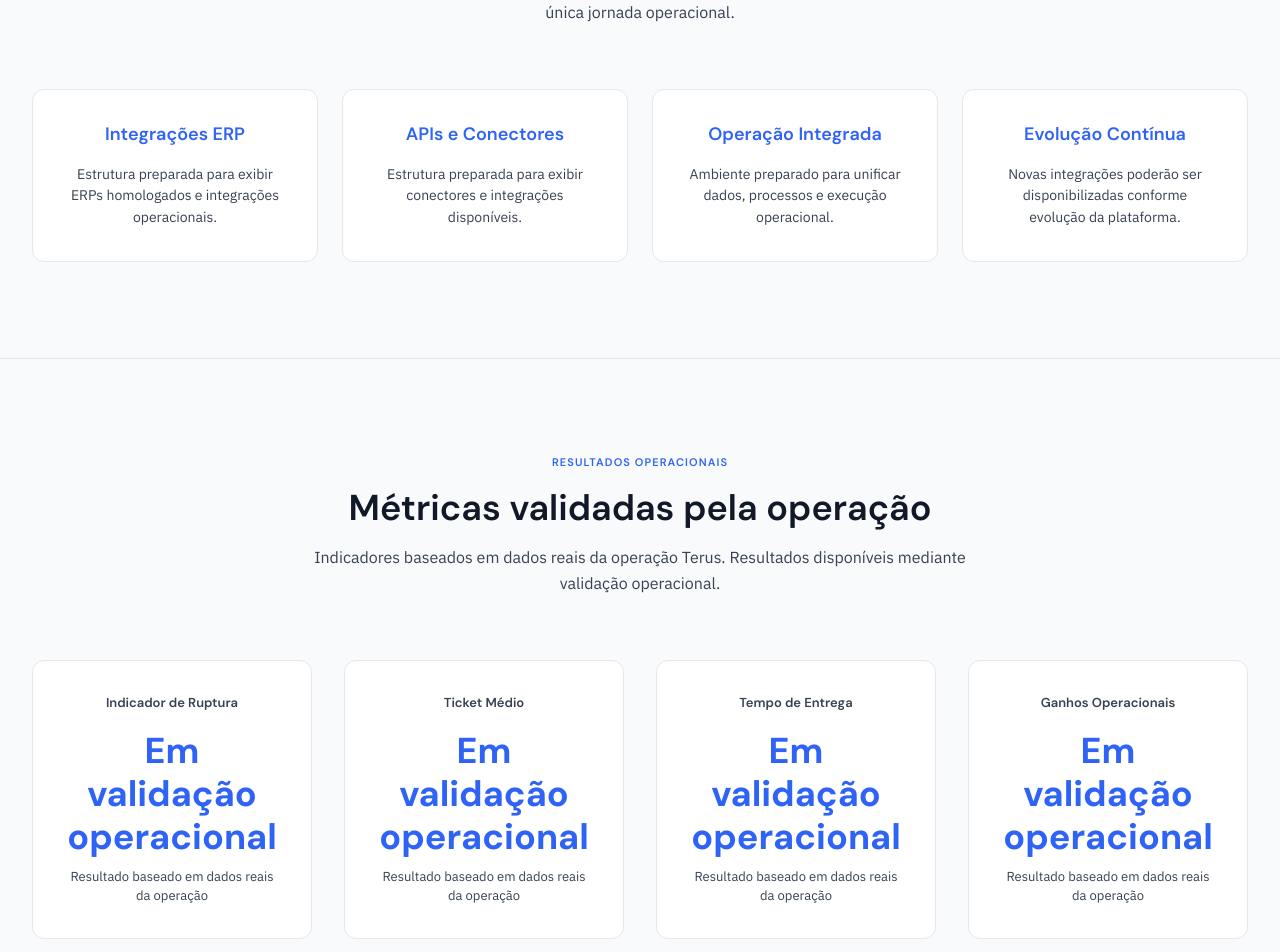
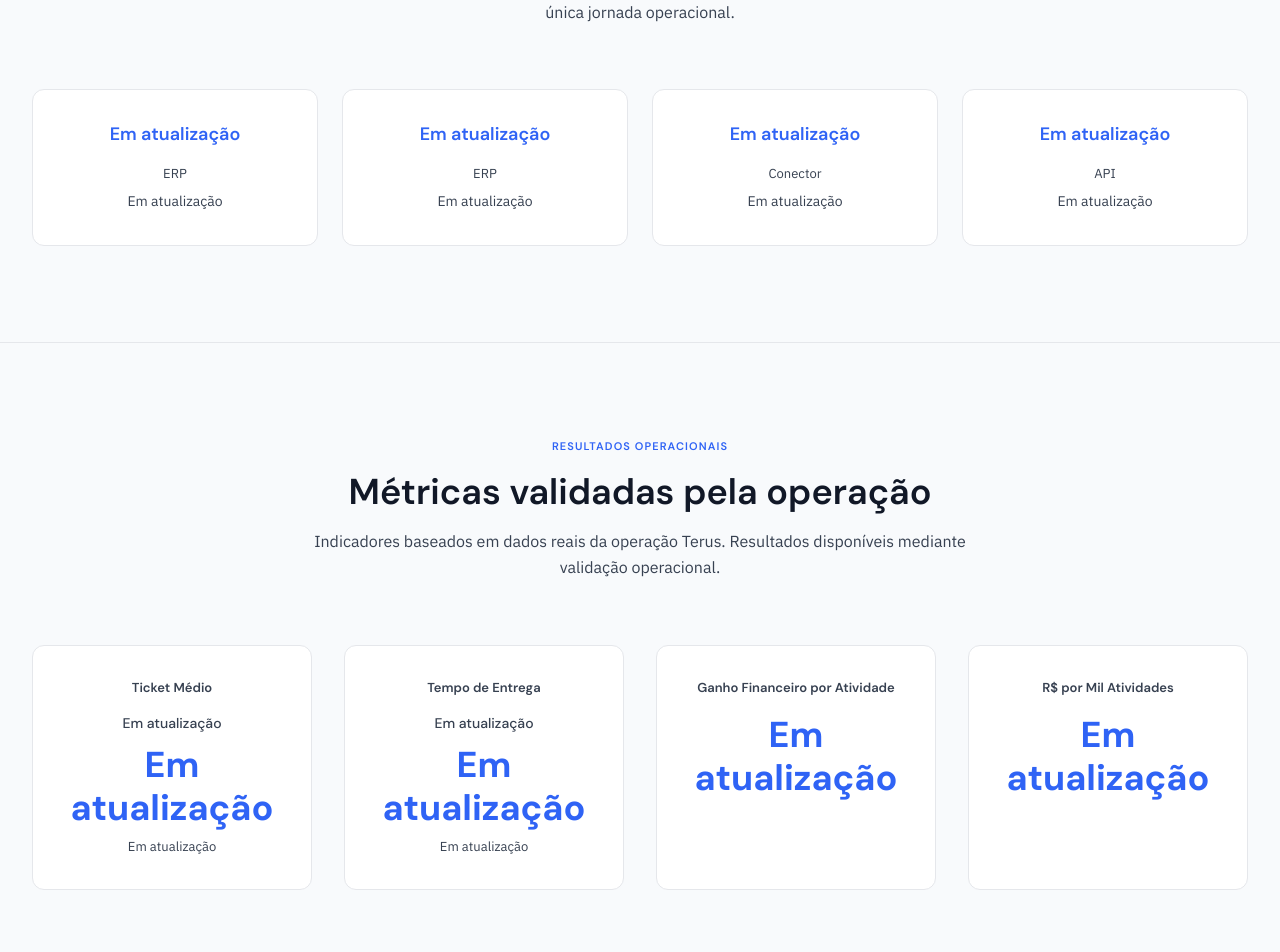
Before and after one commit to Lucash67/terus-platform, a Next.js app in the folder apps/web/: page / in a window 1280 px wide. Shown: the part 3760-4712 px from the top of the page. Built offline with nearby package versions, Linux system fonts and the light colour scheme.

Commit message:
Create centralized site-data.ts and refactor components to consume it - OperationalResultsSection, PlatformIndicatorsSection, CompaniesSection, SocialProofSection, ReliabilitySection, IntegrationsEcosystemSection - all with institutional placeholders and documentation for future data entry

```diff
--- a/apps/web/components/sections/integrations-ecosystem-section.tsx
+++ b/apps/web/components/sections/integrations-ecosystem-section.tsx
@@ -1,27 +1,5 @@
 import { Container } from "@/components/layout/container";
-
-const INTEGRATIONS_ECOSYSTEM_ITEMS = [
-  {
-    title: "Integrações ERP",
-    description:
-      "Estrutura preparada para exibir ERPs homologados e integrações operacionais.",
-  },
-  {
-    title: "APIs e Conectores",
-    description:
-      "Estrutura preparada para exibir conectores e integrações disponíveis.",
-  },
-  {
-    title: "Operação Integrada",
-    description:
-      "Ambiente preparado para unificar dados, processos e execução operacional.",
-  },
-  {
-    title: "Evolução Contínua",
-    description:
-      "Novas integrações poderão ser disponibilizadas conforme evolução da plataforma.",
-  },
-];
+import { INTEGRACOES } from "@/lib/constants/site-data";
 
 export function IntegrationsEcosystemSection() {
   return (
@@ -41,16 +19,27 @@ export function IntegrationsEcosystemSection() {
         </div>
 
         <div className="mt-16 grid gap-6 sm:grid-cols-2 lg:grid-cols-4">
-          {INTEGRATIONS_ECOSYSTEM_ITEMS.map((item) => (
+          {INTEGRACOES.map((integration) => (
             <div
-              key={item.title}
+              key={integration.name}
               className="rounded-lg border border-surface-border bg-surface-base p-8 text-center"
             >
-              <h3 className="font-display text-heading-md font-semibold text-brand-primary">
-                {item.title}
-              </h3>
-              <p className="mt-4 text-body-md text-text-secondary">
-                {item.description}
+              {integration.logo ? (
+                <img
+                  src={integration.logo}
+                  alt={integration.name}
+                  className="mx-auto h-12 w-auto"
+                />
+              ) : (
+                <h3 className="font-display text-heading-md font-semibold text-brand-primary">
+                  {integration.name}
+                </h3>
+              )}
+              <p className="mt-4 text-body-sm text-text-secondary">
+                {integration.type}
+              </p>
+              <p className="mt-2 text-body-md text-text-secondary">
+                {integration.description}
               </p>
             </div>
           ))}
--- a/apps/web/components/sections/operational-results-section.tsx
+++ b/apps/web/components/sections/operational-results-section.tsx
@@ -1,27 +1,5 @@
 import { Container } from "@/components/layout/container";
-
-const OPERATIONAL_RESULTS = [
-  {
-    title: "Indicador de Ruptura",
-    value: "Em validação operacional",
-    description: "Resultado baseado em dados reais da operação",
-  },
-  {
-    title: "Ticket Médio",
-    value: "Em validação operacional",
-    description: "Resultado baseado em dados reais da operação",
-  },
-  {
-    title: "Tempo de Entrega",
-    value: "Em validação operacional",
-    description: "Resultado baseado em dados reais da operação",
-  },
-  {
-    title: "Ganhos Operacionais",
-    value: "Em validação operacional",
-    description: "Resultado baseado em dados reais da operação",
-  },
-];
+import { RESULTADOS_OPERACIONAIS } from "@/lib/constants/site-data";
 
 export function OperationalResultsSection() {
   return (
@@ -41,7 +19,7 @@ export function OperationalResultsSection() {
         </div>
 
         <div className="mt-16 grid gap-8 sm:grid-cols-2 lg:grid-cols-4">
-          {OPERATIONAL_RESULTS.map((result) => (
+          {RESULTADOS_OPERACIONAIS.map((result) => (
             <div
               key={result.title}
               className="rounded-lg border border-surface-border bg-surface-base p-8 text-center"
@@ -49,12 +27,23 @@ export function OperationalResultsSection() {
               <p className="font-display text-body-sm font-semibold text-text-secondary">
                 {result.title}
               </p>
-              <p className="mt-4 font-display text-display-lg font-bold text-brand-primary">
-                {result.value}
-              </p>
-              <p className="mt-2 text-body-sm text-text-secondary">
-                {result.description}
-              </p>
+              {result.before && result.after ? (
+                <>
+                  <p className="mt-4 font-display text-body-md text-text-secondary">
+                    {result.before}
+                  </p>
+                  <p className="mt-2 font-display text-display-lg font-bold text-brand-primary">
+                    {result.after}
+                  </p>
+                  <p className="mt-2 text-body-sm text-text-secondary">
+                    {result.improvement}
+                  </p>
+                </>
+              ) : (
+                <p className="mt-4 font-display text-display-lg font-bold text-brand-primary">
+                  {result.value}
+                </p>
+              )}
             </div>
           ))}
         </div>
--- a/apps/web/components/sections/platform-indicators-section.tsx
+++ b/apps/web/components/sections/platform-indicators-section.tsx
@@ -1,27 +1,5 @@
 import { Container } from "@/components/layout/container";
-
-const PLATFORM_INDICATORS = [
-  {
-    title: "Tempo Médio de Onboarding",
-    value: "Em validação operacional",
-    description: "Métrica disponível mediante validação",
-  },
-  {
-    title: "Taxa de Sucesso de Integração",
-    value: "Em validação operacional",
-    description: "Métrica disponível mediante validação",
-  },
-  {
-    title: "Disponibilidade da Plataforma",
-    value: "Em validação operacional",
-    description: "Métrica disponível mediante validação",
-  },
-  {
-    title: "SLA de Suporte",
-    value: "Em validação operacional",
-    description: "Métrica disponível mediante validação",
-  },
-];
+import { INDICADORES_PLATAFORMA } from "@/lib/constants/site-data";
 
 export function PlatformIndicatorsSection() {
   return (
@@ -41,7 +19,7 @@ export function PlatformIndicatorsSection() {
         </div>
 
         <div className="mt-16 grid gap-8 sm:grid-cols-2 lg:grid-cols-4">
-          {PLATFORM_INDICATORS.map((indicator) => (
+          {INDICADORES_PLATAFORMA.map((indicator) => (
             <div
               key={indicator.title}
               className="rounded-lg border border-surface-border bg-surface-base p-8 text-center"
--- a/apps/web/components/sections/reliability-section.tsx
+++ b/apps/web/components/sections/reliability-section.tsx
@@ -1,27 +1,5 @@
 import { Container } from "@/components/layout/container";
-
-const RELIABILITY_ITEMS = [
-  {
-    title: "Disponibilidade da Plataforma",
-    description:
-      "Informações sobre disponibilidade e continuidade da operação disponíveis mediante validação",
-  },
-  {
-    title: "Segurança Operacional",
-    description:
-      "Informações sobre segurança operacional disponíveis mediante validação",
-  },
-  {
-    title: "Governança de Dados",
-    description:
-      "Informações sobre governança de dados disponíveis mediante validação",
-  },
-  {
-    title: "Suporte e Atendimento",
-    description:
-      "Informações sobre suporte e atendimento disponíveis mediante validação",
-  },
-];
+import { CERTIFICACOES } from "@/lib/constants/site-data";
 
 export function ReliabilitySection() {
   return (
@@ -42,16 +20,27 @@ export function ReliabilitySection() {
         </div>
 
         <div className="mt-16 grid gap-6 sm:grid-cols-2 lg:grid-cols-4">
-          {RELIABILITY_ITEMS.map((item) => (
+          {CERTIFICACOES.map((cert) => (
             <div
-              key={item.title}
+              key={cert.name}
               className="rounded-lg border border-surface-border bg-surface-base p-8 text-center"
             >
-              <h3 className="font-display text-heading-md font-semibold text-brand-primary">
-                {item.title}
-              </h3>
-              <p className="mt-4 text-body-md text-text-secondary">
-                {item.description}
+              {cert.logo ? (
+                <img
+                  src={cert.logo}
+                  alt={cert.name}
+                  className="mx-auto h-12 w-auto"
+                />
+              ) : (
+                <h3 className="font-display text-heading-md font-semibold text-brand-primary">
+                  {cert.name}
+                </h3>
+              )}
+              <p className="mt-4 text-body-sm text-text-secondary">
+                {cert.issuer}
+              </p>
+              <p className="mt-2 text-body-md text-text-secondary">
+                {cert.description}
               </p>
             </div>
           ))}
--- a/apps/web/components/sections/social-proof-section.tsx
+++ b/apps/web/components/sections/social-proof-section.tsx
@@ -1,34 +1,5 @@
 import { Container } from "@/components/layout/container";
-
-const SOCIAL_PROOF_ITEMS = [
-  {
-    title: "Cases de Sucesso",
-    description: "Cases serão publicados após autorização dos clientes.",
-  },
-  {
-    title: "Resultados Operacionais",
-    description:
-      "Indicadores serão alimentados com dados reais extraídos da operação.",
-  },
-  {
-    title: "Depoimentos",
-    description: "Depoimentos serão adicionados após aprovação dos clientes.",
-  },
-  {
-    title: "Empresas Atendidas",
-    description:
-      "Logos e informações institucionais serão adicionados após autorização.",
-  },
-  {
-    title: "Validado em Campo",
-    description: "Resultados operacionais em processo de consolidação.",
-  },
-  {
-    title: "Evolução Contínua",
-    description:
-      "Novos indicadores serão disponibilizados conforme expansão da plataforma.",
-  },
-];
+import { DEPOIMENTOS, CASES_DE_SUCESSO } from "@/lib/constants/site-data";
 
 export function SocialProofSection() {
   return (
@@ -48,16 +19,55 @@ export function SocialProofSection() {
         </div>
 
         <div className="mt-16 grid gap-6 sm:grid-cols-2 lg:grid-cols-3">
-          {SOCIAL_PROOF_ITEMS.map((item) => (
+          {CASES_DE_SUCESSO.map((caseStudy) => (
             <div
-              key={item.title}
-              className="rounded-lg border border-surface-border bg-surface-base p-8 text-center"
+              key={caseStudy.title}
+              className="rounded-lg border border-surface-border bg-surface-base p-8"
             >
               <h3 className="font-display text-heading-md font-semibold text-brand-primary">
-                {item.title}
+                {caseStudy.title}
               </h3>
+              <p className="mt-2 text-body-sm text-text-secondary">
+                {caseStudy.company}
+              </p>
               <p className="mt-4 text-body-md text-text-secondary">
-                {item.description}
+                {caseStudy.description}
+              </p>
+              <p className="mt-2 text-body-sm text-text-secondary">
+                {caseStudy.results}
+              </p>
+            </div>
+          ))}
+        </div>
+
+        <div className="mt-16 grid gap-6 sm:grid-cols-2 lg:grid-cols-3">
+          {DEPOIMENTOS.map((testimonial) => (
+            <div
+              key={testimonial.name}
+              className="rounded-lg border border-surface-border bg-surface-base p-8"
+            >
+              <div className="flex items-center gap-4">
+                {testimonial.avatar ? (
+                  <img
+                    src={testimonial.avatar}
+                    alt={testimonial.name}
+                    className="h-12 w-12 rounded-full"
+                  />
+                ) : null}
+                <div>
+                  <h3 className="font-display text-heading-sm font-semibold text-text-primary">
+                    {testimonial.name}
+                  </h3>
+                  <p className="text-body-sm text-text-secondary">
+                    {testimonial.role}
+                  </p>
+                  <p className="text-body-sm text-text-secondary">
+                    {testimonial.company}
+                  </p>
+                </div>
+              </div>
+              <p className="mt-4 text-body-md text-text-secondary">
+                {testimonial.testimonial}
               </p>
             </div>
           ))}
--- /dev/null
+++ b/apps/web/lib/constants/site-data.ts
@@ -0,0 +1,180 @@
+// Dados institucionais preparados para preenchimento futuro
+// Não inventar números, clientes, certificações ou integrações
+
+export const RESULTADOS_OPERACIONAIS = [
+  {
+    title: "Ticket Médio",
+    // Inserir Ticket Médio Antes x Depois
+    before: "Em atualização",
+    after: "Em atualização",
+    improvement: "Em atualização",
+  },
+  {
+    title: "Tempo de Entrega",
+    // Inserir Tempo de Entrega Antes x Depois
+    before: "Em atualização",
+    after: "Em atualização",
+    improvement: "Em atualização",
+  },
+  {
+    title: "Ganho Financeiro por Atividade",
+    // Inserir Ganho Financeiro por Atividade
+    value: "Em atualização",
+  },
+  {
+    title: "R$ por Mil Atividades",
+    // Inserir R$ por Mil Atividades
+    value: "Em atualização",
+  },
+];
+
+export const INDICADORES_PLATAFORMA = [
+  {
+    title: "Redução de Ruptura",
+    // Inserir porcentagem de redução de ruptura
+    value: "Em atualização",
+    description: "Em atualização",
+  },
+  {
+    title: "Detecção de Anomalias",
+    // Inserir número de anomalias detectadas
+    value: "Em atualização",
+    description: "Em atualização",
+  },
+  {
+    title: "Módulos Integrados",
+    // Inserir número de módulos integrados
+    value: "Em atualização",
+    description: "Em atualização",
+  },
+  {
+    title: "Monitoramento Contínuo",
+    // Inserir período de monitoramento
+    value: "Em atualização",
+    description: "Em atualização",
+  },
+];
+
+export const EMPRESAS_CLIENTES = [
+  // Inserir Logos de Clientes
+  {
+    name: "Em atualização",
+    logo: null,
+    description: "Em atualização",
+  },
+  {
+    name: "Em atualização",
+    logo: null,
+    description: "Em atualização",
+  },
+  {
+    name: "Em atualização",
+    logo: null,
+    description: "Em atualização",
+  },
+  {
+    name: "Em atualização",
+    logo: null,
+    description: "Em atualização",
+  },
+];
+
+export const DEPOIMENTOS = [
+  // Inserir Cases Reais
+  {
+    name: "Em atualização",
+    role: "Em atualização",
+    company: "Em atualização",
+    testimonial: "Em atualização",
+    avatar: null,
+  },
+  {
+    name: "Em atualização",
+    role: "Em atualização",
+    company: "Em atualização",
+    testimonial: "Em atualização",
+    avatar: null,
+  },
+  {
+    name: "Em atualização",
+    role: "Em atualização",
+    company: "Em atualização",
+    testimonial: "Em atualização",
+    avatar: null,
+  },
+];
+
+export const CASES_DE_SUCESSO = [
+  // Inserir Cases Reais
+  {
+    title: "Em atualização",
+    company: "Em atualização",
+    description: "Em atualização",
+    results: "Em atualização",
+    image: null,
+  },
+  {
+    title: "Em atualização",
+    company: "Em atualização",
+    description: "Em atualização",
+    results: "Em atualização",
+    image: null,
+  },
+  {
+    title: "Em atualização",
+    company: "Em atualização",
+    description: "Em atualização",
+    results: "Em atualização",
+    image: null,
+  },
+];
+
+export const INTEGRACOES = [
+  // Inserir Integrações Homologadas
+  {
+    name: "Em atualização",
+    type: "ERP",
+    description: "Em atualização",
+    logo: null,
+  },
+  {
+    name: "Em atualização",
+    type: "ERP",
+    description: "Em atualização",
+    logo: null,
+  },
+  {
+    name: "Em atualização",
+    type: "Conector",
+    description: "Em atualização",
+    logo: null,
+  },
+  {
+    name: "Em atualização",
+    type: "API",
+    description: "Em atualização",
+    logo: null,
+  },
+];
+
+export const CERTIFICACOES = [
+  // Inserir Certificações
+  {
+    name: "Em atualização",
+    issuer: "Em atualização",
+    description: "Em atualização",
+    logo: null,
+  },
+  {
+    name: "Em atualização",
+    issuer: "Em atualização",
+    description: "Em atualização",
+    logo: null,
+  },
+  {
+    name: "Em atualização",
+    issuer: "Em atualização",
+    description: "Em atualização",
+    logo: null,
+  },
+];
```
Also changed, not shown: apps/web/components/sections/companies-section.tsx (+19 -3 lines).
